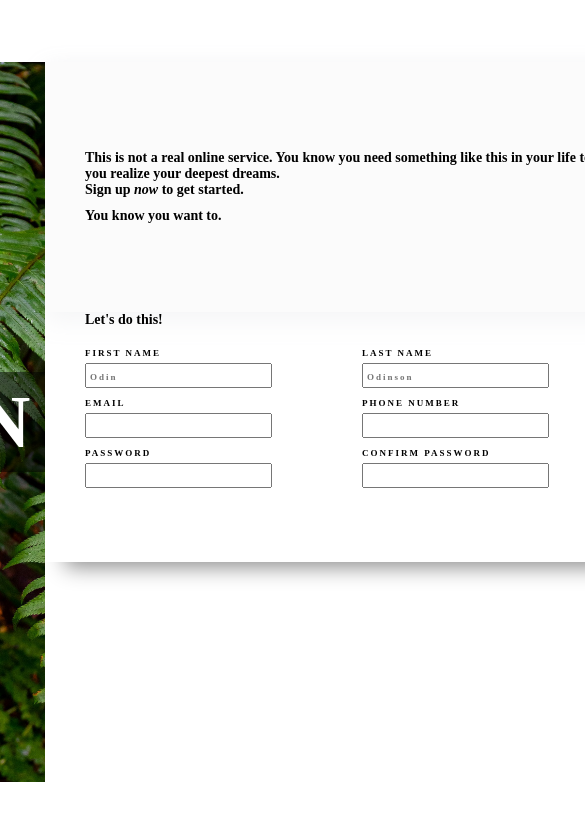
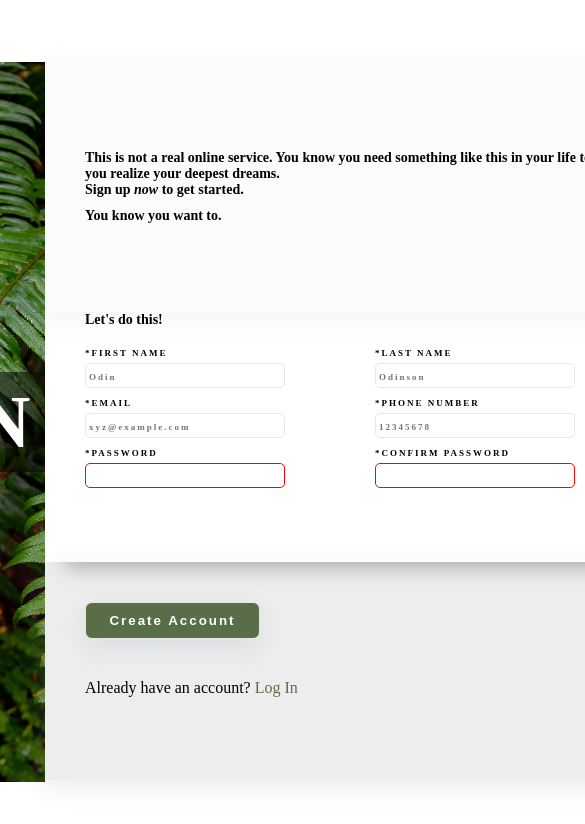
Before and after one commit to saadniazifed/Signup-Form, a plain HTML site: page index.html in a window 390 px wide. Shown: the top 824 px of the page, 585 px wide, since content can reach past the window. Drawn offline with Linux system fonts and the light colour scheme.

Commit message:
Project is completed. OMinimal browser responsiveness left.

```diff
--- a/index.html
+++ b/index.html
@@ -34,55 +34,90 @@
           <div class="middle-section">
             <div class="wrapper-middle-section">
               <p>Let's do this!</p>
-              <form action="/" method="post">
+              <form id="form">
                 <div class="first-row">
-                  <div class="first-name">
-                    <label for="first_name">FIRST NAME</label>
+                  <div
+                    class="first-name"
+                    data-error="*Enter First Name please."
+                  >
+                    <label for="first_name">*FIRST NAME</label>
                     <input
                       type="text"
+                      class="first_name"
                       name="first_name"
                       id="first_name"
                       placeholder="Odin"
+                      oninvalid="this.setCustomValidity('Please Enter First Name.')"
+                      pattern="[A-Za-z]{2,}"
+                      required
                     />
                   </div>
                   <div class="last-name">
-                    <label for="last_name">LAST NAME </label>
+                    <label for="last_name">*LAST NAME </label>
                     <input
                       type="text"
                       name="last_name"
                       id="last_name"
                       placeholder="Odinson"
+                      pattern="[A-Za-z]{2,}"
+                      oninvalid="this.setCustomValidity('Please Enter Last Name.')"
+                      required
+                      title="Enter Last Name please."
                     />
                   </div>
                 </div>
                 <div class="middle-row">
                   <div class="email">
-                    <label for="user_email">EMAIL</label>
-                    <input type="email" name="user_email" id="user_email" />
+                    <label for="user_email">*EMAIL</label>
+                    <input
+                      type="email"
+                      name="user_email"
+                      id="user_email"
+                      pattern="^[a-zA-Z0-9+_.-]+@[a-zA-Z0-9.-]+$"
+                      oninvalid="this.setCustomValidity('Please Enter Correct Email Address.')"
+                      placeholder="xyz@example.com"
+                      required
+                    />
                   </div>
                   <div class="phone">
-                    <label for="user_phone">PHONE NUMBER</label>
-                    <input type="tel" name="user_phone" id="user_phone" />
+                    <label for="user_phone">*PHONE NUMBER</label>
+                    <input
+                      type="tel"
+                      name="user_phone"
+                      id="user_phone"
+                      pattern="[0-9]{8}"
+                      oninvalid="this.setCustomValidity('Please Enter Correct Phone Number of 8 Digits.')"
+                      placeholder="12345678"
+                      required
+                    />
                   </div>
                 </div>
 
                 <div class="last-row">
                   <div class="password">
-                    <label for="user_password">PASSWORD</label>
+                    <label for="user_password">*PASSWORD</label>
                     <input
                       type="password"
                       name="user_password"
                       id="user_password"
+                      required
                     />
                   </div>
                   <div class="confirm-password">
-                    <label for="confirm_password">CONFIRM PASSWORD</label>
+                    <label for="confirm_password">*CONFIRM PASSWORD</label>
                     <input
                       type="password"
                       name="confirm_password"
                       id="confirm_password"
+                      required
                     />
                   </div>
+                </div>
+                <p class="message"></p>
+
+                <div class="last-section">
+                  <button type="submit">Create Account</button>
+                  <p>Already have an account? <a href="#">Log In</a></p>
                 </div>
               </form>
             </div>
@@ -90,5 +125,31 @@
         </div>
       </div>
     </div>
+    <script>
+      // Preventing the form from submitting
+      document
+        .getElementById("form")
+        .addEventListener("submit", function (event) {
+          event.preventDefault();
+          passwordValidation();
+        });
+
+      function passwordValidation() {
+        const password = document.querySelector(".password").value;
+        const confirm_password =
+          document.querySelector(".confirm-password").value;
+        const message = document.querySelector(".message");
+
+        if (password == confirm_password) {
+          message.textContent = "Passwords match.";
+          message.style.color = "green";
+        } else if (password != confirm_password) {
+          message.textContent = "Passwords don't match.";
+          message.style.color = "red";
+        } else {
+          message.textContent = "something has gone wrong.";
+        }
+      }
+    </script>
   </body>
 </html>
--- /dev/null
+++ b/script.js
@@ -0,0 +1,6 @@
+// // Preventing the form from submitting.
+// const form = document.getElementById("myForm");
+
+// form.addEventListener("submit", (e) => {
+//   e.preventDefault();
+// });
--- a/style.css
+++ b/style.css
@@ -1,4 +1,6 @@
-* {
+*,
+*:before,
+*:after {
   margin: 0;
   padding: 0;
   box-sizing: border-box;
@@ -7,8 +9,8 @@
 /* Main Container where everything is going to be placed inside. */
 .container {
   padding: 10px;
-  min-height: 100vh;
-  min-width: 100vw;
+  height: 100vh;
+  width: 100vw;
   display: flex;
   align-items: center;
   justify-content: center;
@@ -18,7 +20,6 @@
 .sign-up-form-container {
   height: 720px;
   width: 900px;
-  /* border: 2px solid black; */
   display: flex;
 }
 
@@ -163,4 +164,117 @@ input {
   padding: 3px;
 }
 
+/* Making all the text-boxes the same size */
+input,
+textarea,
+select,
+button {
+  width: 200px;
+  margin: 0;
+  box-sizing: border-box;
+}
+
 /* Form Editing Done for now. */
+
+/* Last Section editing begins */
+.last-section {
+  position: relative;
+  top: 69px;
+  left: -40px;
+  width: 600px;
+  height: 218px;
+  background-color: rgb(211, 211, 211, 0.4);
+  box-shadow: rgba(149, 157, 165, 0.2) 0px 8px 24px;
+}
+
+/* Last Section button styling. */
+.last-section > button {
+  margin-left: 40px;
+  margin-top: 40px;
+  padding: 10px;
+  background-color: #596d48;
+  border-radius: 7px;
+  font-family: Arial;
+  color: white;
+  font-weight: bold;
+  width: 175px;
+  letter-spacing: 2px;
+  box-shadow: rgba(149, 157, 165, 0.2) 0px 8px 24px;
+}
+
+/* Paragraph of the last section. */
+.last-section > p {
+  margin-left: 40px;
+  margin-top: 40px;
+  font-family: Lora;
+}
+
+/* Anchor Link of Log In styling in the Last Section */
+.last-section > p > a {
+  text-decoration: none;
+  color: #596d48;
+}
+
+/* Form Validation Styling */
+
+input,
+button {
+  -webkit-appearance: none;
+  appearance: none;
+  border: 1px solid #e5e7eb;
+  border-radius: 5px;
+}
+
+input:hover {
+  background-color: rgba(144, 238, 144, 0.1);
+}
+
+button:hover {
+  box-shadow: 0px 3px 15px rgba(0, 0, 0, 0.29);
+}
+input:focus,
+input:active {
+  box-shadow: 0px 3px 15px rgba(0, 0, 0, 0.29);
+}
+
+button:hover {
+  position: relative;
+  bottom: 2px;
+}
+
+button {
+  cursor: pointer;
+}
+
+input {
+  height: 25px;
+}
+
+input[type="password"]:invalid {
+  border: 1px solid red;
+}
+/* Form Styling Ends */
+
+/* Validation Errors Display */
+.first-name[data-error].first_name {
+  border: 1px solid red;
+  color: red;
+  background: #fffafa;
+}
+
+.first-name[data-error].first_name::after {
+  content: attr(data-error);
+  font-size: 12px;
+  color: red;
+  display: block;
+  margin: 5px 0;
+}
+/*  */
+
+/* Password Error */
+.message {
+  margin-top: 5px;
+  font-family: Lora;
+  font-size: 12px;
+  font-weight: bold;
+}
```
